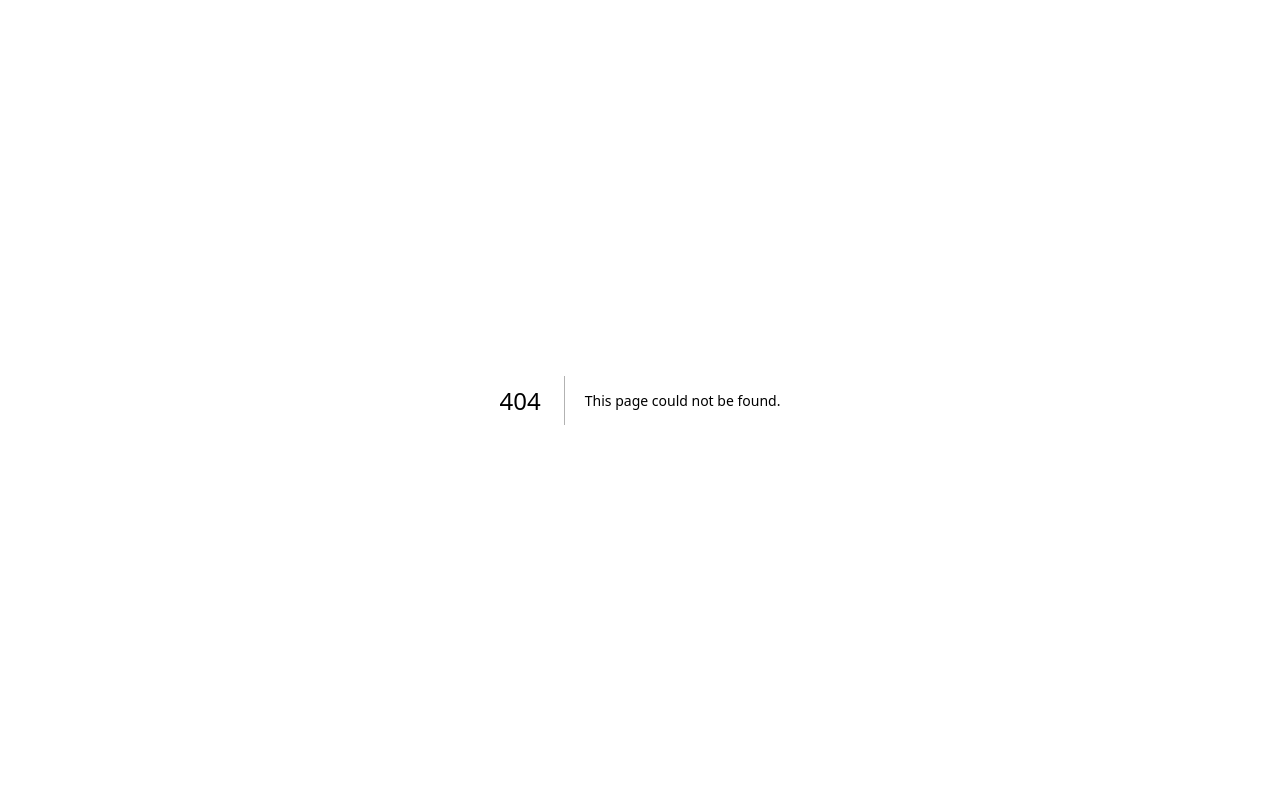
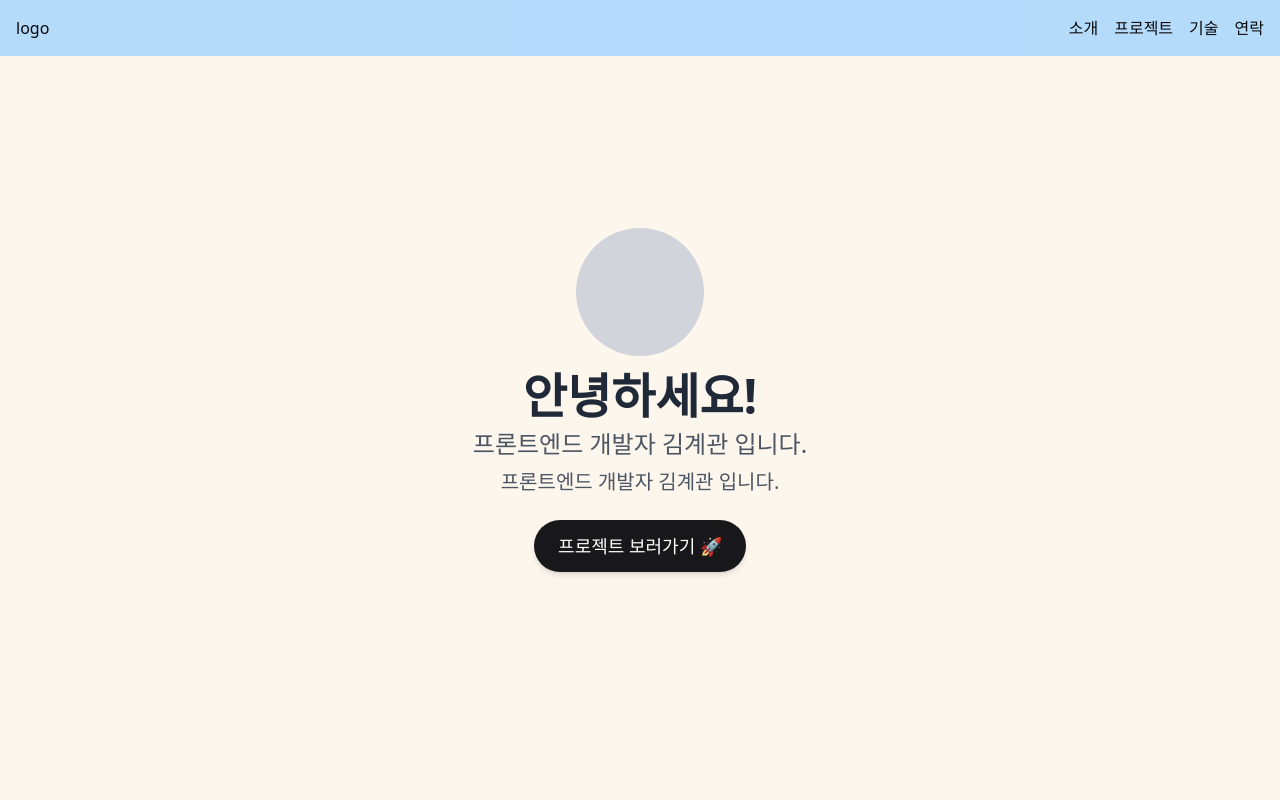
Before and after one commit to KIMLENDING/memory-game, a Next.js app: page /portfolio in a window 1280 px wide. Before the commit this address had no page. Shown: the top 800 px of the page. Built offline with nearby package versions, Linux system fonts and the light colour scheme.

Commit message:
포트폴리오 페이지 및 레이아웃 추가, Hero 컴포넌트 구현 및 GSAP 애니메이션 적용

```diff
--- a/app/layout.tsx
+++ b/app/layout.tsx
@@ -18,7 +18,7 @@ export default function RootLayout({
   children: React.ReactNode;
 }) {
   return (
-    <html lang="ko">
+    <html lang="ko" className="scroll-smooth">
       <body
         className={`${geistSans.variable} ${geistMono.variable} antialiased`}>
         {children}
--- /dev/null
+++ b/app/portfolio/layout.tsx
@@ -0,0 +1,24 @@
+import React from 'react'
+
+const layout = ({
+    children,
+}: {
+    children: React.ReactNode;
+}) => {
+    return (
+        <div className='relative w-full min-h-screen h-full bg-cream text-pri '>
+            <div className=' fixed top-0 left-0 w-full flex justify-between p-4 bg-opacity-80 bg-creamblue'>
+                <h1 className=''>logo</h1>
+                <div className='space-x-4 ' >
+                    <a href='#hero' className='hover:underline' >소개</a>
+                    <a href='#project' className='hover:underline'>프로젝트</a>
+                    <a href='#skill' className='hover:underline'>기술</a>
+                    <a href='#about' className='hover:underline'>연락</a>
+                </div>
+            </div>
+            {children}
+        </div>
+    )
+}
+
+export default layout
--- /dev/null
+++ b/app/portfolio/page.tsx
@@ -0,0 +1,15 @@
+import Hero from '@/components/portfolio/Hero'
+import React from 'react'
+
+const page = () => {
+    return (
+        <div className=' flex flex-col items-center justify-center min-h-screen'>
+            <Hero />
+            <section id='project' className='min-h-screen w-full py-24 px-10 '>프로젝트</section>
+            <section id='skill' className='min-h-screen w-full py-24 px-10 '>기술</section>
+            <section id='about' className='min-h-screen w-full py-24 px-10 '>연락</section>
+        </div>
+    )
+}
+
+export default page
--- /dev/null
+++ b/components/portfolio/Hero.tsx
@@ -0,0 +1,49 @@
+'use client';
+import React, { useEffect, useRef } from 'react';
+import { gsap } from 'gsap';
+
+const Hero = () => {
+    const heroRef = useRef(null);
+    const textRef = useRef(null);
+    const buttonRef = useRef(null);
+
+    useEffect(() => {
+        gsap.fromTo(
+            heroRef.current,
+            { opacity: 0, y: 50 },
+            { opacity: 1, y: 0, duration: 1, ease: "power2.out" }
+        );
+        gsap.fromTo(
+            textRef.current,
+            { opacity: 0, y: 20 },
+            { opacity: 1, y: 0, duration: 1, delay: 0.5, ease: "power2.out" }
+        );
+        gsap.fromTo(
+            buttonRef.current,
+            { opacity: 0, scale: 0.8 },
+            { opacity: 1, scale: 1, duration: 1, delay: 1, ease: "power2.out" }
+        );
+    }, []);
+
+    return (
+        <section
+            ref={heroRef}
+            id="hero"
+            className="h-screen flex flex-col items-center justify-center text-center px-6"
+        >
+            <div className="w-32 h-32 bg-gray-300 rounded-full mb-4"></div> {/* 여기에 프로필 이미지 또는 아이콘 */}
+            <h1 ref={textRef} className="text-5xl font-bold text-gray-800">안녕하세요! </h1>
+            <p className="mt-2 text-2xl text-gray-600">프론트엔드 개발자 김계관 입니다.</p>
+            <p className="mt-2 text-xl text-gray-600">프론트엔드 개발자 김계관 입니다.</p>
+            <a
+                ref={buttonRef}
+                href="#project"
+                className="mt-6 px-6 py-3 bg-primary text-white rounded-full text-lg shadow-md hover:scale-105 transition"
+            >
+                프로젝트 보러가기 🚀
+            </a>
+        </section>
+    );
+};
+
+export default Hero;
--- a/package.json
+++ b/package.json
@@ -13,6 +13,7 @@
     "@radix-ui/react-slot": "^1.1.2",
     "class-variance-authority": "^0.7.1",
     "clsx": "^2.1.1",
+    "d3": "^7.9.0",
     "gsap": "^3.12.7",
     "ioredis": "^5.5.0",
     "lucide-react": "^0.475.0",
--- a/tailwind.config.ts
+++ b/tailwind.config.ts
@@ -10,6 +10,8 @@ export default {
 	theme: {
 		extend: {
 			colors: {
+				cream: '#FDF6EC',
+				creamblue: '#A3D5FF',
 				background: 'hsl(var(--background))',
 				foreground: 'hsl(var(--foreground))',
 				card: {
```
Also changed, not shown: 1 other file (tests, documents, lock files or other folders). Lines whose indentation alone changed are shown as unchanged.
